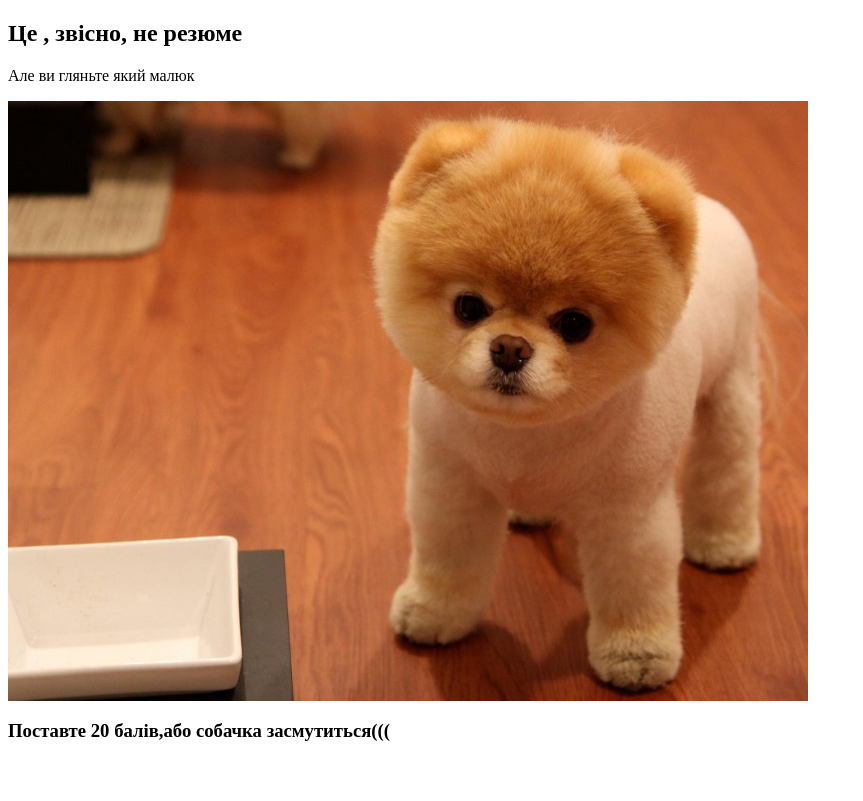
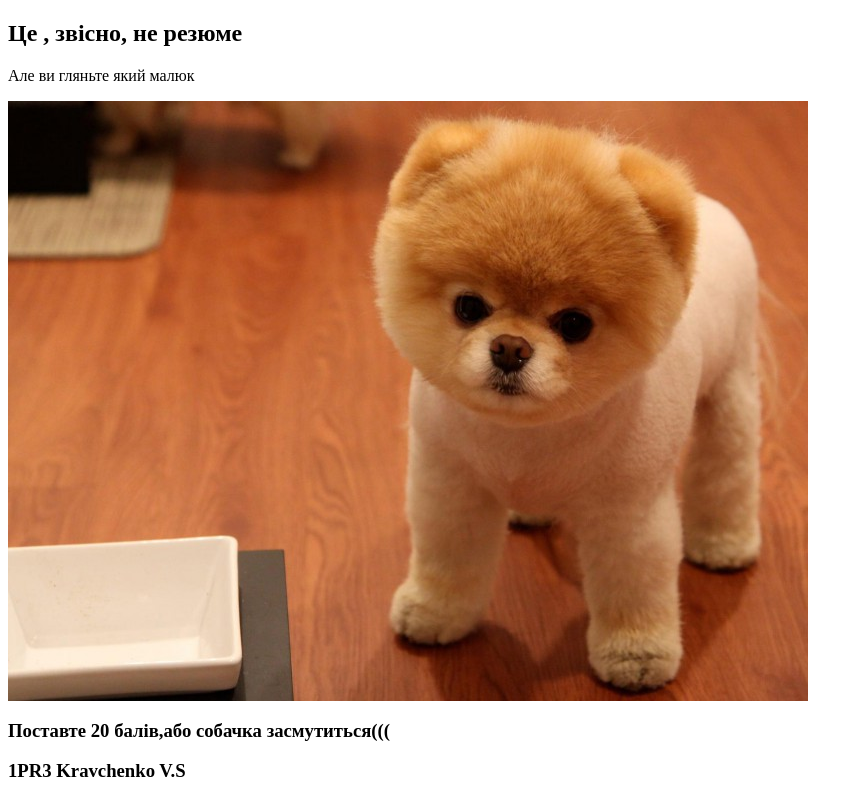
Before and after one commit to Sanjor1337/lab8, a plain HTML site: page lab8.html in a window 1280 px wide. Shown: the whole page, without its empty margins (0-863 px from the left). Drawn offline with Linux system fonts and the light colour scheme.

Commit message:
Add files via upload

```diff
--- a/lab8.html
+++ b/lab8.html
@@ -11,5 +11,6 @@
 <p font-size ="+3"> Але ви гляньте який малюк</font></p>
 <img src ="собачка.jpg">
 <h3> Поставте 20 балів,або собачка засмутиться(((<h3>
+<p> 1PR3 Kravchenko V.S</p>
 </body>
 </html>
```
